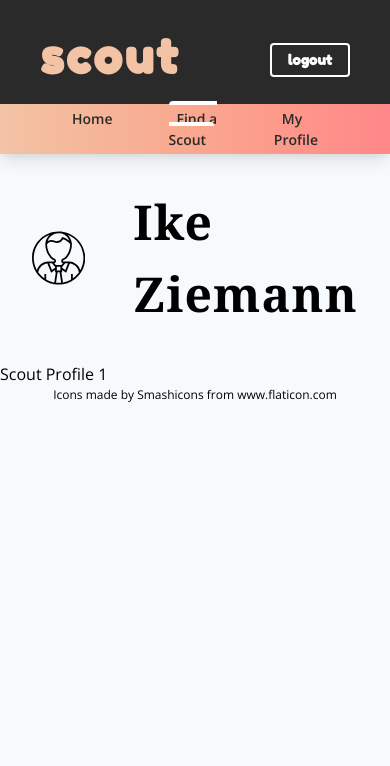
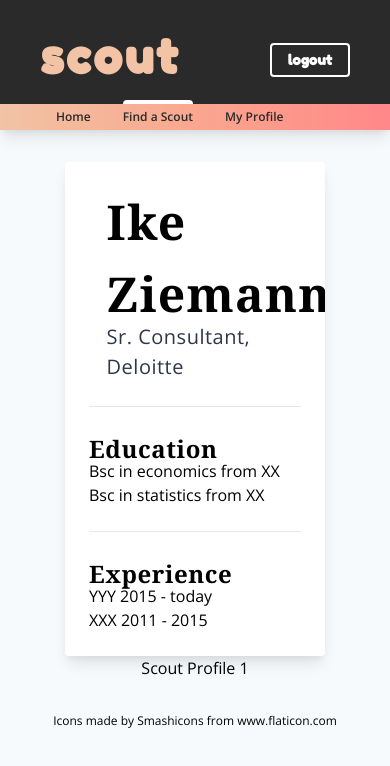
Before and after one commit to joseph-marques/scout, a React (Create React App) app in the folder frontend/: page /scouts/1 in a window 390 px wide. Shown: the top 766 px of the page. Built offline with nearby package versions, Linux system fonts and the light colour scheme.

Commit message:
header cleanup and hackathon work

```diff
--- a/frontend/src/components/Card.js
+++ b/frontend/src/components/Card.js
@@ -2,7 +2,7 @@ import React from 'react';
 
 function Card(props) {
   return (
-    <div className="rounded overflow-hidden shadow-lg p-6 bg-white">
+    <div className="w-full rounded overflow-hidden shadow-lg p-6 bg-white">
       {props.children}
     </div>
   );
--- /dev/null
+++ b/frontend/src/components/ExperienceSection.js
@@ -0,0 +1,19 @@
+import React from 'react';
+
+function ExperienceSection(props) {
+  const renderExperiences = () => {
+    return props.experiences.map((experience, i) => {
+      return <div key={i}>{experience}</div>;
+    });
+  };
+  return (
+    <div>
+      <div className="text-2xl font-serif -mb-2 font-bold tracking-wide">
+        {props.title}
+      </div>
+      {renderExperiences()}
+    </div>
+  );
+}
+
+export default ExperienceSection;
--- a/frontend/src/components/Navigation.js
+++ b/frontend/src/components/Navigation.js
@@ -29,12 +29,12 @@ function Navigation() {
           <div className="md:flex-grow flex">
             <div
               href="#responsive-header"
-              className="block md:inline-block font-semibold md:mt-0 text-black text-sm hover:text-white mx-6"
+              className="block font-semibold text-black text-xs sm:text-sm hover:text-white mx-4 sm:mx-6"
             >
               <NavLink
                 to="/"
                 exact={true}
-                className="py-1 px-2"
+                className="py-1 px-0 sm:px-2"
                 activeClassName="border-t-4 border-white rounded transition-all duration-300 ease-in-out"
               >
                 Home
@@ -42,11 +42,11 @@ function Navigation() {
             </div>
             <div
               href="#responsive-header"
-              className="block md:inline-block font-semibold md:mt-0 text-black text-sm hover:text-white mx-6"
+              className="block font-semibold text-black text-xs sm:text-sm hover:text-white mx-4 sm:mx-6"
             >
               <NavLink
                 to="/scouts"
-                className="py-1 px-2"
+                className="py-1 px-0 sm:px-2"
                 activeClassName="border-t-4 border-white rounded transition-all duration-300 ease-in-out"
               >
                 Find a Scout
@@ -54,11 +54,11 @@ function Navigation() {
             </div>
             <div
               href="#responsive-header"
-              className="block md:inline-block font-semibold md:mt-0 text-black text-sm hover:text-white mx-6"
+              className="block font-semibold text-black text-xs sm:text-sm hover:text-white mx-4 sm:mx-6"
             >
               <NavLink
                 to="/settings"
-                className="py-1 px-2"
+                className="py-1 px-0 sm:px-2"
                 activeClassName="border-t-4 border-white rounded transition-all duration-300 ease-in-out"
               >
                 My Profile
--- a/frontend/src/components/ScoutProfile.js
+++ b/frontend/src/components/ScoutProfile.js
@@ -1,13 +1,36 @@
 import React from 'react';
 import { ReactComponent as UserIcon } from '../icons/user-6.svg';
 import Card from './Card';
+import ExperienceSection from './ExperienceSection';
 
 function ScoutProfile(props) {
   return (
-    <div>
-      <div className="m-8 flex content-center justify-center items-center">
-        <UserIcon className="mr-12" height={80} width={80} />
-        <span className="text-5xl font-serif font-bold tracking-wide">{`${props.firstName} ${props.lastName}`}</span>
+    <div className="flex flex-col w-full py-8 content-center justify-center items-center">
+      <div className="w-2/3">
+        <Card>
+          <div className="flex content-center justify-center items-center">
+            <UserIcon className="mr-12" height={100} width={100} />
+            <div>
+              <div className="text-5xl font-serif -mb-2 font-bold tracking-wide">{`${props.firstName} ${props.lastName}`}</div>
+              <div className="text-xl tracking-wide text-gray-800">
+                {`${props.role.title}, ${props.role.institution}`}
+              </div>
+            </div>
+          </div>
+          <hr className="my-6" />
+          <ExperienceSection
+            title={'Education'}
+            experiences={props.experience.education}
+          />
+          <hr className="my-6" />
+          <div>
+            <div className="text-2xl font-serif -mb-2 font-bold tracking-wide">
+              Experience
+            </div>
+            <div>YYY 2015 - today</div>
+            <div>XXX 2011 - 2015</div>
+          </div>
+        </Card>
       </div>
 
       <h1>{`Scout Profile ${props.id}`}</h1>
--- a/frontend/src/components/ScoutProfileContainer.js
+++ b/frontend/src/components/ScoutProfileContainer.js
@@ -16,6 +16,10 @@ function ScoutProfileContainer() {
     reviews: {
       rating: 3.8,
       count: 48
+    },
+    experience: {
+      education: ['Bsc in economics from XX', 'Bsc in statistics from XX'],
+      work: []
     }
   };
 
```
